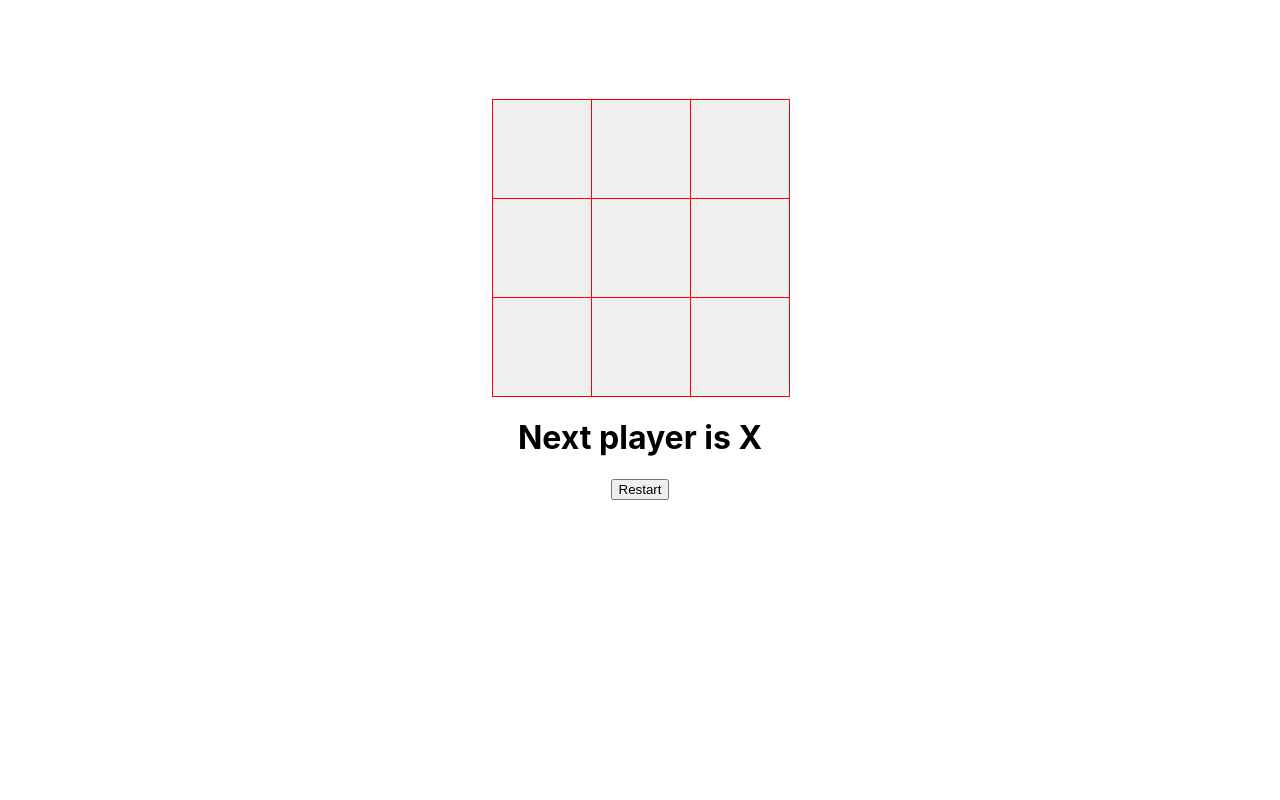
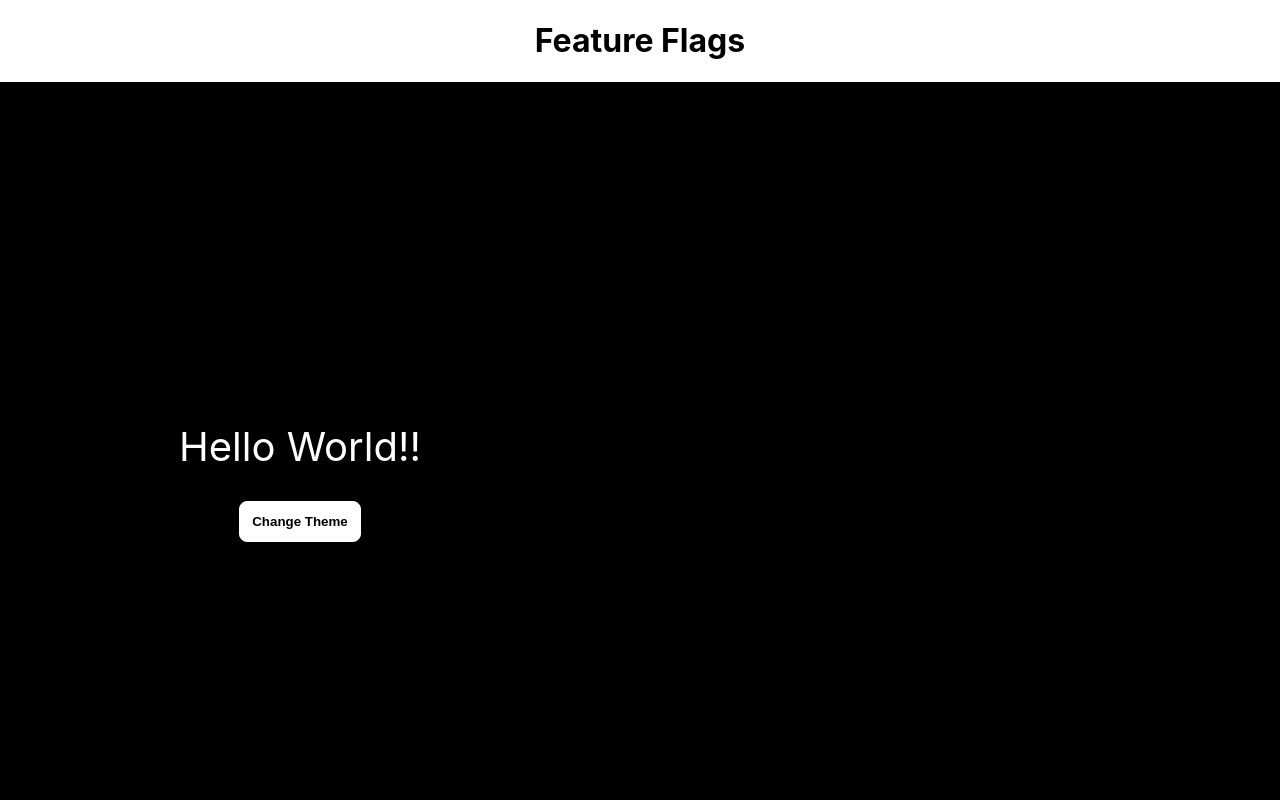
Before and after one commit to Galijanac/react-try-and-error, a React (Create React App) app: page / in a window 1280 px wide. Shown: the top 800 px of the page. Built offline with nearby package versions, Linux system fonts and the light colour scheme.

Commit message:
feature flags

```diff
--- a/src/App.js
+++ b/src/App.js
@@ -15,6 +15,8 @@ import ModalTest from './components/custom-modal-popup/modal-test.jsx';
 import GithubProfileFInder from './components/github-profile-finder/index.jsx';
 import SearchAutoComplete from './components/search-autocomplete-with-api/index.jsx';
 import TicTacToe from './components/tic-tac-toe/index.jsx';
+import FeatureFlagGlobalState from './components/feature-flag/context/index.jsx';
+import FeatureFlags from './components/feature-flag/index.jsx';
 
 function App() {
   return (
@@ -59,7 +61,13 @@ function App() {
         {/* <SearchAutoComplete /> */}
 
         {/* Tic Tac Toe component */}
-        <TicTacToe />
+        {/* <TicTacToe /> */}
+
+        {/* Feature Flag implementation */}
+        <FeatureFlagGlobalState>
+          <FeatureFlags />
+        </FeatureFlagGlobalState>
+
 
     </div>
   );
--- /dev/null
+++ b/src/components/feature-flag/context/index.jsx
@@ -0,0 +1,33 @@
+import { createContext, useEffect, useState } from "react";
+import featureFlagsDataServiceCall from "../data";
+
+
+
+
+export const FeatureFlagsContext = createContext(null);
+
+export default function FeatureFlagGlobalState({ children }) {
+    const [loading, setLoading] = useState(false);
+    const [enabledFlags, setEnabledFlags] = useState({});
+
+    async function featchFeatureFlags(){
+        try{
+            setLoading(true);
+            // original service call
+            const response = await featureFlagsDataServiceCall();
+            console.log(response);
+            setEnabledFlags(response);
+            setLoading(false);
+        }catch(error){
+            setLoading(false);
+            console.log(error);
+        }
+    }
+
+    useEffect(() => {
+        featchFeatureFlags();
+    }, []);
+
+
+    return (<FeatureFlagsContext.Provider value={{ loading, enabledFlags }}>{children}</FeatureFlagsContext.Provider>);
+}
--- /dev/null
+++ b/src/components/feature-flag/data.js
@@ -0,0 +1,21 @@
+
+
+
+const dummyApiResponse = {
+    showLightAndDarkMode: true,
+    showTicTacToeBoard: true,
+    showRandomColorGenerator: true,
+    showAccordian: true,
+    showTreeVuew: true,
+    showTabs : true
+}
+
+function featureFlagsDataServiceCall() {
+
+    return new Promise((resolve, reject) => {
+        if (dummyApiResponse) setTimeout(resolve(dummyApiResponse), 500);
+        else reject("some error occured ! Please try again");
+    });
+}
+
+export default featureFlagsDataServiceCall;
--- /dev/null
+++ b/src/components/feature-flag/index.jsx
@@ -0,0 +1,61 @@
+import { useContext } from "react"
+import Accordian from "../accordian"
+import LightDarkMode from "../light-dark-mode"
+import RandomColor from "../random-color"
+import TicTacToe from "../tic-tac-toe"
+import TreeView from "../tree-view"
+import { FeatureFlagsContext } from "./context"
+import menus from "../tree-view/data"
+import Tabs from "../custom-tabs/tabs"
+import TabTest from "../custom-tabs/tab-test"
+
+
+
+
+export default function FeatureFlags() {
+
+    const {loading, enabledFlags} = useContext(FeatureFlagsContext);
+
+
+    const componentsToRender = [
+        {
+            key : "showLightAndDarkMode",
+            component : <LightDarkMode/>
+        },
+        {
+            key : "showTicTacToeBoard",
+            component : <TicTacToe />
+        },
+        {
+            key : "showRandomColorGenerator",
+            component : <RandomColor/>
+        },
+        {
+            key : "showAccordian",
+            component : <Accordian />
+        },
+        {
+            key : "showTreeVuew",
+            component : <TreeView menus={menus}/>
+        },
+        {
+            key : "showTabs",
+            component : <TabTest />
+        }
+
+    ]
+
+    function checkEnabledFlags(getCurrentKey){
+        return enabledFlags[getCurrentKey];
+    }
+
+    if (loading) return <h1>Loading data ! Please wait</h1>
+
+
+    return <dif>
+        <h1> Feature Flags </h1>
+        {
+            componentsToRender.map(componentItem => checkEnabledFlags(componentItem.key) ? componentItem.component : null )
+        }
+    </dif>
+}
```
